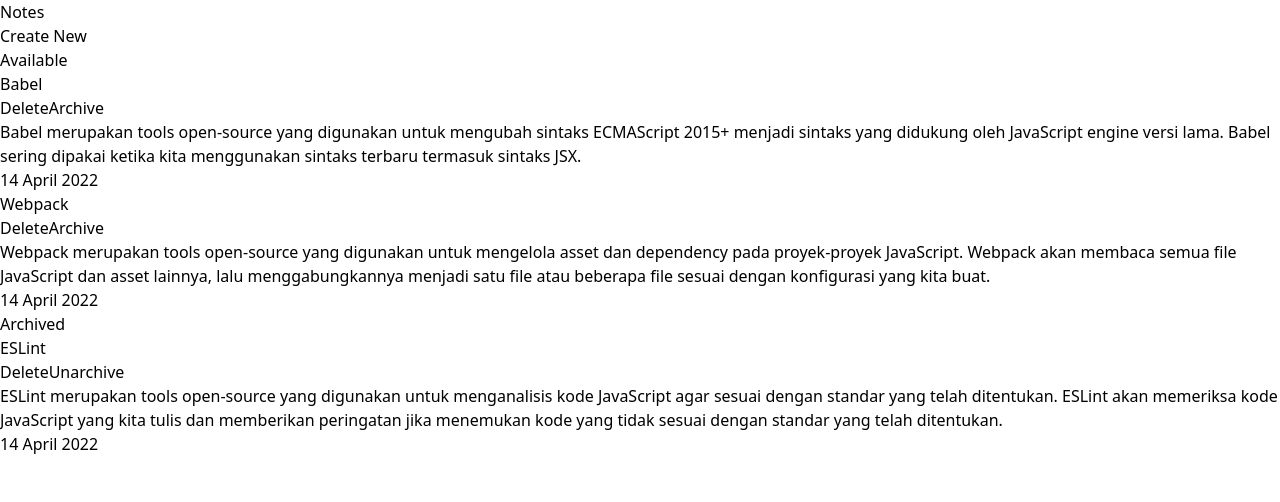
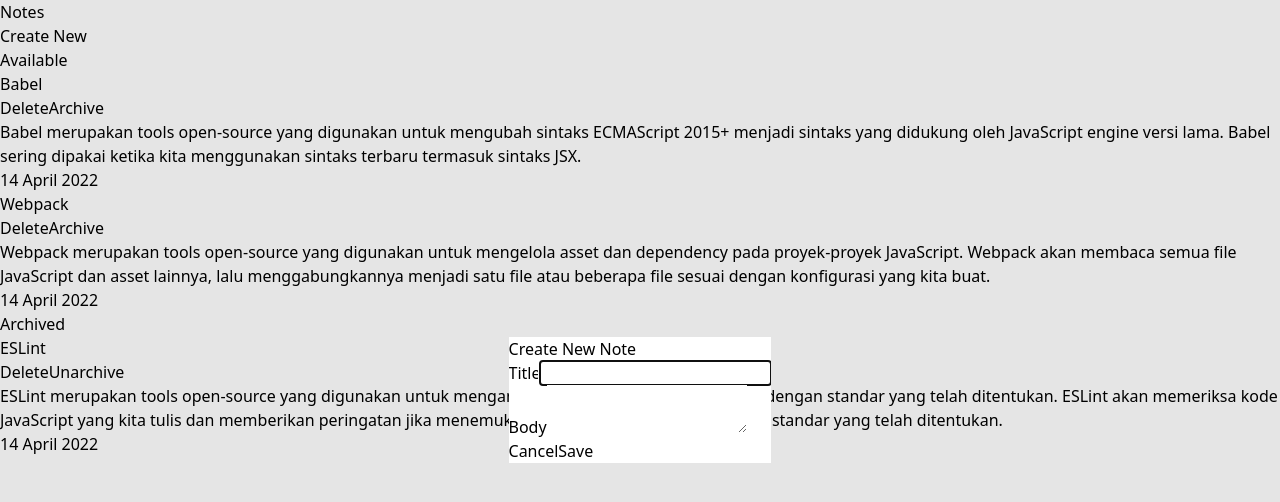
Before and after one commit to aufasyaihan/notes-app, a React (Vite) app: page / in a window 1280 px wide. Both pictures are taken after a click on the button "Create New". Shown: the top 502 px of the page. Built offline with nearby package versions, Linux system fonts and the light colour scheme.

Commit message:
created create new feature

```diff
--- a/src/App.tsx
+++ b/src/App.tsx
@@ -4,6 +4,7 @@
 import Navbar from "./components/Navbar";
 import Archived from "./components/Archived";
 import Button from "./UI/Button";
+import CreateNote from "./components/CreateNote";
 
 const initialData: NoteType[] = [
     {
@@ -31,6 +32,11 @@
 
 function App() {
     const [notes, setNotes] = useState<NoteType[]>(initialData);
+    const [isModalOpen, setModalOpen] = useState(false);
+
+    const createNote = (note: NoteType) => {
+        setNotes([...notes, note]);
+    };
 
     const archiveNote = (id: number | string) => {
         const noteToArchive = notes.find((note) => note.id === id);
@@ -38,11 +44,11 @@
             noteToArchive.archived = !noteToArchive.archived;
             setNotes([...notes]);
         }
-    }
+    };
 
     const deleteNote = (id: number | string) => {
         setNotes(notes.filter((note) => note.id !== id));
-    }
+    };
 
     const archivedNotes: NoteType[] = notes.filter(
         (note) => note.archived == true
@@ -54,12 +60,28 @@
         <>
             <Navbar />
             <main className="mx-5 my-2">
-                <Button className="bg-indigo-500 text-white hover:bg-indigo-600">
+                <Button
+                    className="bg-indigo-500 text-white hover:bg-indigo-600"
+                    onClick={() => setModalOpen(true)}
+                >
                     Create New
                 </Button>
+                <CreateNote
+                    isOpen={isModalOpen}
+                    onClose={() => setModalOpen(false)}
+                    onSubmit={createNote}
+                />
                 <div className="flex gap-4 p-4 justify-between">
-                    <NoteList onDelete={deleteNote} archive={archiveNote} notes={availableNotes} />
-                    <Archived onDelete={deleteNote} archive={archiveNote} notes={archivedNotes} />
+                    <NoteList
+                        onDelete={deleteNote}
+                        archive={archiveNote}
+                        notes={availableNotes}
+                    />
+                    <Archived
+                        onDelete={deleteNote}
+                        archive={archiveNote}
+                        notes={archivedNotes}
+                    />
                 </div>
             </main>
         </>
--- /dev/null
+++ b/src/components/CreateNote.tsx
@@ -0,0 +1,95 @@
+import { useState, useRef, useEffect } from "react";
+import { NoteType } from "../types/notes";
+
+interface ModalCreateProps {
+    onClose: () => void;
+    onSubmit: (note: NoteType) => void;
+    isOpen: boolean;
+}
+
+const CreateNote = ({ onClose, onSubmit, isOpen }: ModalCreateProps) => {
+    const [title, setTitle] = useState("");
+    const [body, setBody] = useState("");
+    const dialogRef = useRef<HTMLDialogElement>(null);
+
+    useEffect(() => {
+        if (isOpen) {
+            dialogRef.current?.showModal();
+        } else {
+            dialogRef.current?.close();
+        }
+    }, [isOpen]);
+
+    const handleSubmit = (e: React.FormEvent) => {
+        e.preventDefault();
+        const newNote: NoteType = {
+            id: Date.now(),
+            title,
+            body,
+            archived: false,
+            createdAt: new Date().toISOString(),
+        };
+        onSubmit(newNote);
+        setTitle("");
+        setBody("");
+        onClose();
+    };
+
+    const handleClose = () => {
+        onClose();
+    };
+
+    return (
+        <dialog
+            ref={dialogRef}
+            className="rounded-lg shadow-lg p-6 w-1/2 backdrop:backdrop-blur-sm backdrop:backdrop-brightness-50"
+            onClick={(e) => {
+                if (e.target === dialogRef.current) {
+                    handleClose();
+                }
+            }}
+        >
+            <h2 className="text-xl font-bold mb-4">Create New Note</h2>
+            <form onSubmit={handleSubmit}>
+                <div className="mb-4">
+                    <label className="block text-sm font-medium mb-1" htmlFor="title">
+                        Title
+                    </label>
+                    <input
+                        id="title"
+                        className="w-full border rounded p-2"
+                        value={title}
+                        onChange={(e) => setTitle(e.target.value)}
+                        required
+                    />
+                </div>
+                <div className="mb-4">
+                    <label className="block text-sm font-medium mb-1" htmlFor="body">
+                        Body
+                    </label>
+                    <textarea
+                        id="body"
+                        className="w-full border rounded p-2"
+                        value={body}
+                        onChange={(e) => setBody(e.target.value)}
+                        required
+                    ></textarea>
+                </div>
+                <div className="flex justify-end gap-2">
+                    <button
+                        type="button"
+                        className="bg-gray-300 text-gray-800 px-4 py-2 rounded"
+                        onClick={handleClose}
+                    >
+                        Cancel
+                    </button>
+                    <button type="submit" className="bg-indigo-500 text-white px-4 py-2 rounded">
+                        Save
+                    </button>
+                </div>
+            </form>
+        </dialog>
+    );
+};
+
+export default CreateNote;
```
